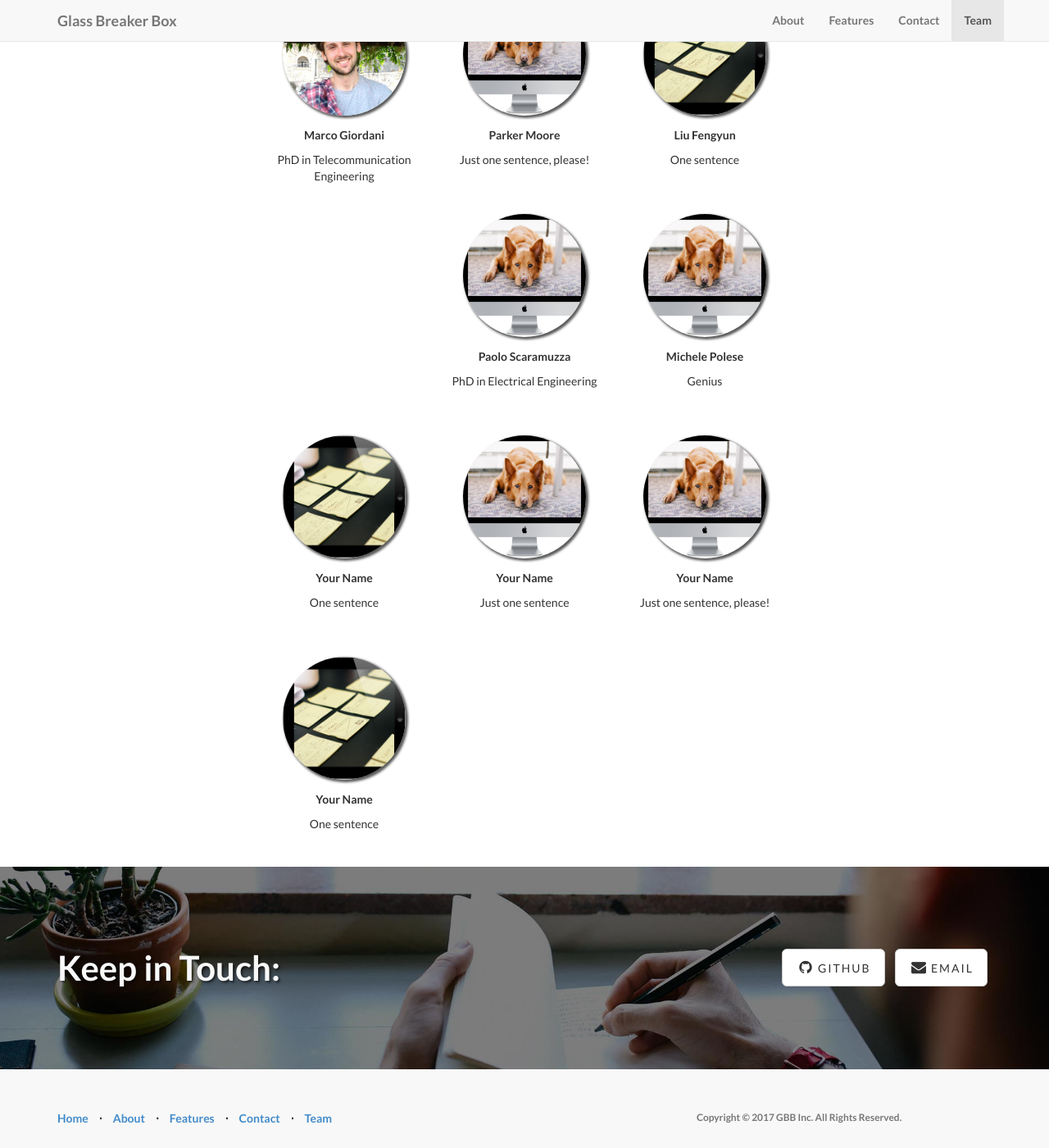
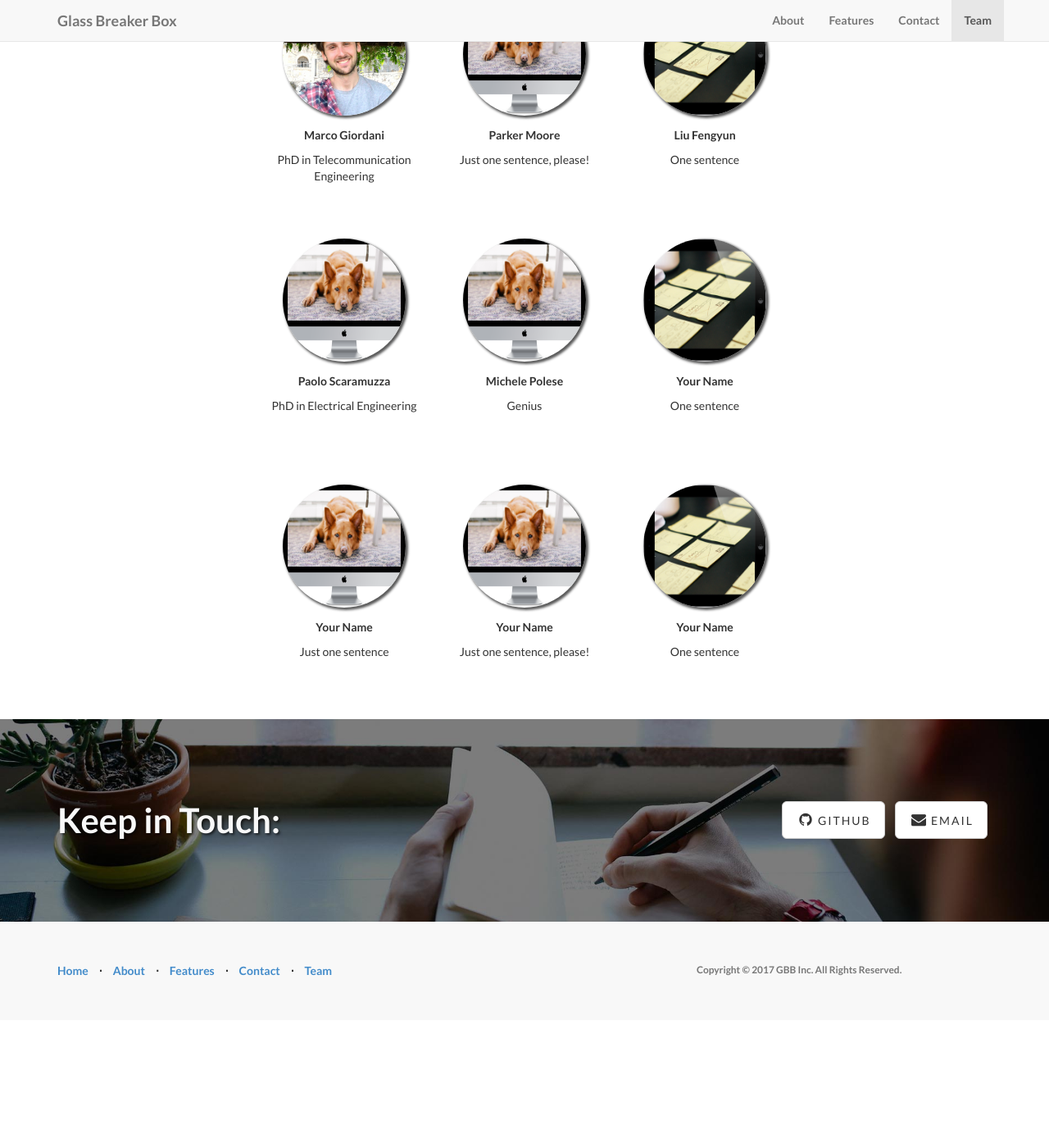
Before and after one commit to glassbreakerbox/glassbreakerbox.github.io, a Jekyll site: the page built from index.html, in a window 1280 px wide and 1400 px high, scrolled down 1176 px. Shown: the whole window at 82% size. Built offline with Jekyll 4.4.1, drawn with Linux system fonts in a browser that asks for light colours; after the commit the page ends 2420 px from its top, so only the background shows below that.

Commit message:
Fix misaligned profiles

```diff
--- a/css/landing-page.css
+++ b/css/landing-page.css
@@ -193,12 +193,13 @@ p.copyright {
 
 .team-member {
 	width: 200px;
+	height: 300px;
 	margin: 0 10px;
 	float: left;
 }
 
 @media screen and (max-device-width: 439px) {
-	.team-member{
+	.team-member {
 		margin: auto;
 		float: none
 	}
@@ -206,5 +207,4 @@ p.copyright {
 
 .member-description {
 	font-weight: 500;
-	margin-bottom: 3em;
 }
```
